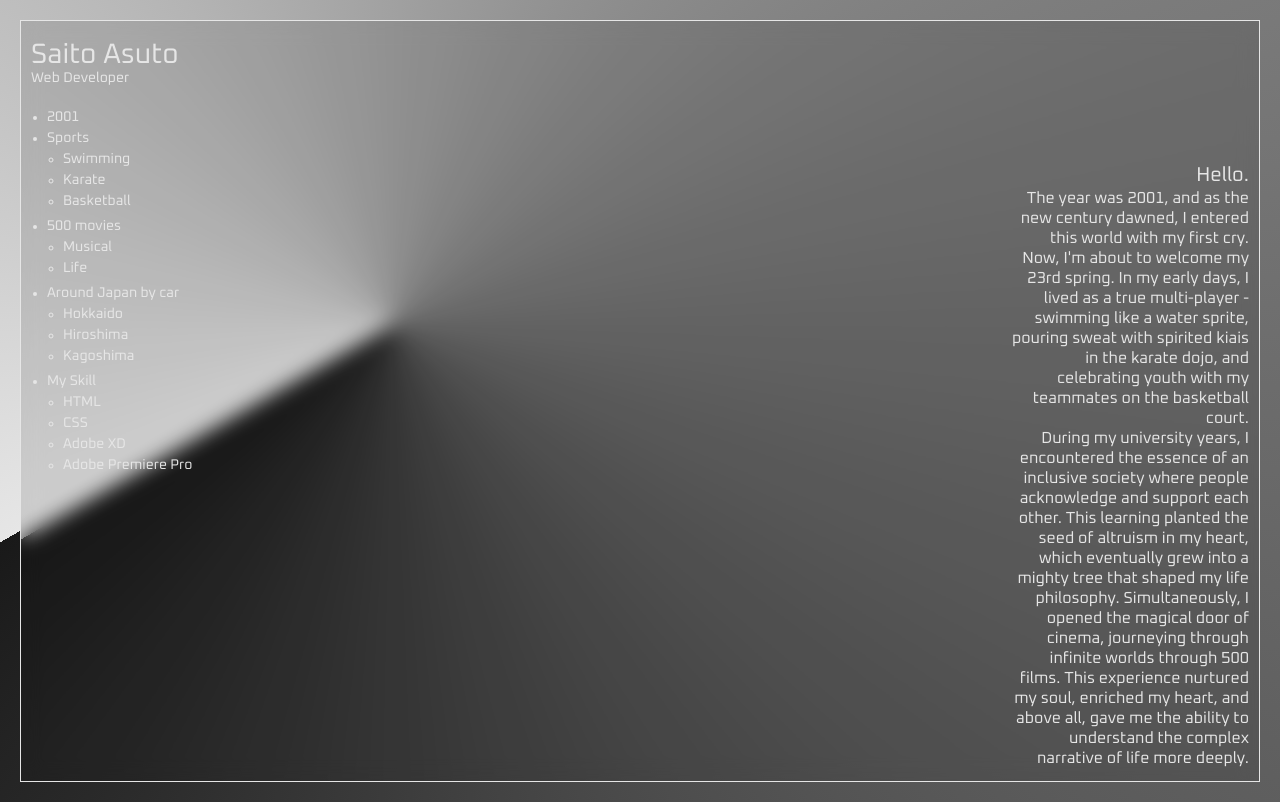
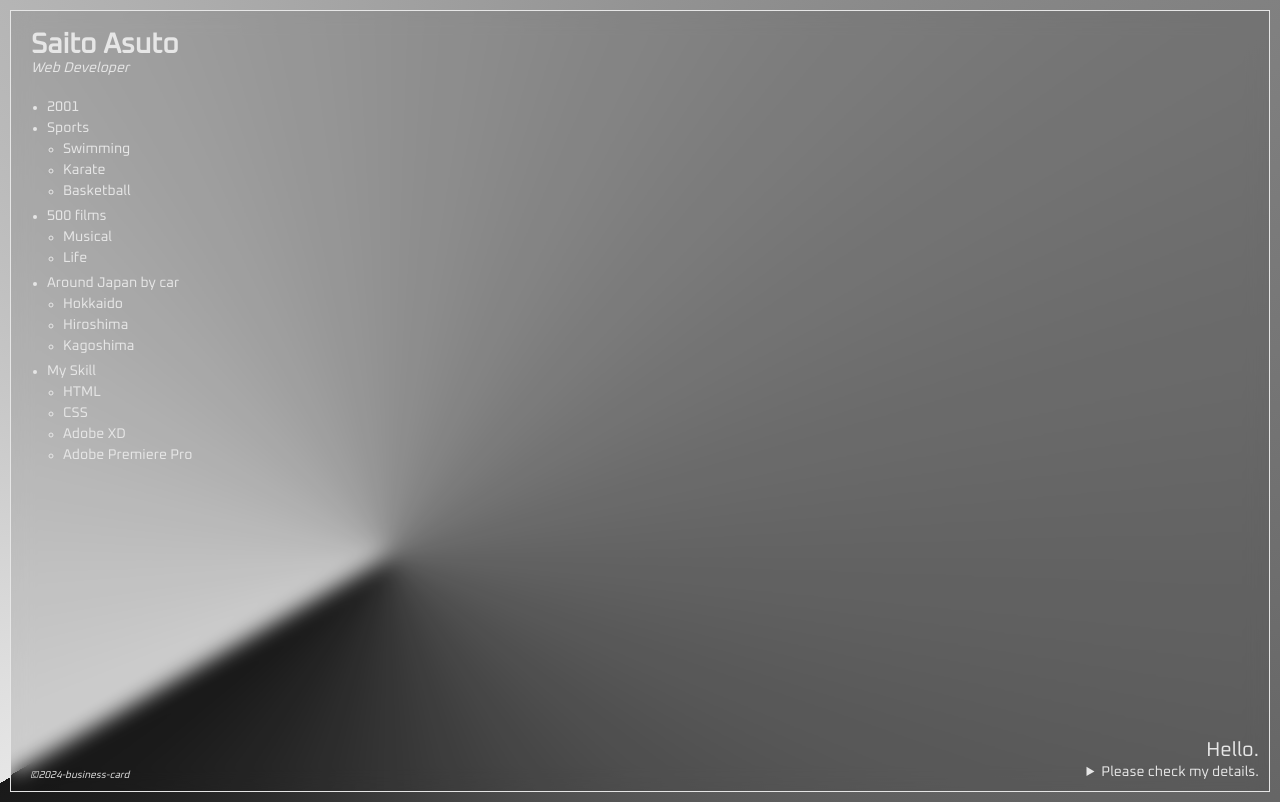
Before and after one commit to AMONSsut/my-business-card, a plain HTML site: page index.html in a window 1280 px wide. Drawn offline with Linux system fonts and the light colour scheme.

Commit message:
Add files via upload
CSS見た目調整

```diff
--- a/css/style.css
+++ b/css/style.css
@@ -22,18 +22,18 @@ html {
 }
 body {
     position: relative;
-    padding: 2rem;
-    background: conic-gradient(from 240deg at 30% 40%, var(--bg-color-white), var(--bg-color-true-black));
+    padding: 1rem;
+    background: conic-gradient(from 240deg at 30% 70%, var(--bg-color-white), var(--bg-color-true-black));
 }
 main {
     display: flex;
-    height: calc(100dvh - 4rem);
-    background: conic-gradient(from 240deg at 30% 40%, var(--bg-color-white), var(--bg-color-true-black));
+    height: calc(100dvh - 2rem);
+    background: conic-gradient(from 240deg at 30% 70%, var(--bg-color-white), var(--bg-color-true-black));
     border: 1px solid var(--bg-color-white);
 }
 .white_cover {
     position: relative;
-    padding: 2rem 1rem 1rem 1rem;
+    padding: 2rem 1rem 1rem 2rem;
     flex: 1;
     background-color: rgba(0, 0, 0, 0.1);
     backdrop-filter: blur(10px);
@@ -43,10 +43,12 @@ main {
     > hgroup {
         > h1 {
             font-size: 2.8rem;
+            font-weight: 700;
             line-height: 1;
         }
         > p {
             font-size: 1.4rem;
+            font-style: italic;
         }
     }
     > ul {
@@ -67,7 +69,6 @@ main {
     right: 1rem;
     width: 50%;
     max-width: 240px;
-    height: 80%;
     text-align: right;
     overflow-y: scroll;
     &::-webkit-scrollbar {
@@ -76,7 +77,26 @@ main {
     > h2 {
         font-size: 2rem;
     }
-    > p {
+    > details {
         font-size: 1.6rem;
+        cursor: pointer;
+        &[open] {
+            height: calc(100vh - (7rem + 72px));
+            > summary {
+                text-decoration: line-through;
+            }
+        }
+        > summary {
+            font-size: 1.4rem;
+        }
+        > p > strong {
+            font-weight: 700;
+        }
     }
 }
+footer {
+    font-style: italic;
+    position: absolute;
+    left: 3rem;
+    bottom: 2rem;
+}
--- a/index.html
+++ b/index.html
@@ -36,7 +36,7 @@
                 <li>Basketball</li>
             </ul>
             </li>
-            <li>500 movies
+            <li>500 films
             <ul>
                 <li>Musical</li>
                 <li>Life</li>
@@ -60,13 +60,16 @@
     </div>
     <div class="my-description">
         <h2>Hello.</h2>
-        <p>The year was 2001, and as the new century dawned, I entered this world with my first cry. Now, I'm about to welcome my 23rd spring. In my early days, I lived as a true multi-player - swimming like a water sprite, pouring sweat with spirited kiais in the karate dojo, and celebrating youth with my teammates on the basketball court.</p>
-        <p>During my university years, I encountered the essence of an inclusive society where people acknowledge and support each other. This learning planted the seed of altruism in my heart, which eventually grew into a mighty tree that shaped my life philosophy. Simultaneously, I opened the magical door of cinema, journeying through infinite worlds through 500 films. This experience nurtured my soul, enriched my heart, and above all, gave me the ability to understand the complex narrative of life more deeply.</p>
-        <p>In February 2024, I embarked on my life's greatest adventure. Together with my beloved girlfriend, we drove across the Japanese archipelago, carrying our dreams in our cherished car. My heart was captured by Hokkaido's endless landscapes, my soul was stirred by Hiroshima's prayers for peace, and I was enchanted by Kagoshima's magnificent nature. Each of these places left an indelible mark on my heart. Like scenes from a movie, beautiful landscapes and heartwarming encounters colored our journey.</p>
-        <p>And now, a new chapter has begun as a web developer. My days are spent wrestling with code at work and dedicating my evenings to self-improvement with technical books in hand. As I navigate the vast seas of HTML and CSS and race across the wilderness of JavaScript, I see reflections of my younger self who once devoted everything to swimming, karate, and basketball. The creativity learned from movies, the perseverance cultivated through sports, and the spirit of coexistence that sprouted in university - all these have become the foundation supporting my passion for web development. In this endless digital world, I continue to surge forward today, tomorrow, and beyond, sailing with the wind of passion in my sails.</p>
+        <details>
+        <summary>Please check my details.</summary>
+        <p>The year was <strong>2001</strong>, and as the new century dawned, I entered this world with my first cry. Now, I'm about to welcome my 23rd spring. In my early days, I lived as a true multi-player - <strong>swimming</strong> like a water sprite, pouring sweat with spirited kiais in the <strong>karate</strong> dojo, and celebrating youth with my teammates on the <strong>basketball</strong> court.</p>
+        <p>During my university years, I encountered the essence of an inclusive society where people acknowledge and support each other. This learning planted the seed of altruism in my heart, which eventually grew into a mighty tree that shaped my life philosophy. Simultaneously, I opened the magical door of cinema, journeying through infinite worlds through <strong>500 films</strong>. This experience nurtured my soul, enriched my heart, and above all, gave me the ability to understand the complex narrative of life more deeply.</p>
+        <p>In February 2024, I embarked on my life's greatest adventure. Together with my beloved girlfriend, we drove across the Japanese archipelago, carrying our dreams in our cherished car. My heart was captured by <strong>Hokkaido</strong>'s endless landscapes, my soul was stirred by <strong>Hiroshima</strong>'s prayers for peace, and I was enchanted by <strong>Kagoshima</strong>'s magnificent nature. Each of these places left an indelible mark on my heart. Like scenes from a movie, beautiful landscapes and heartwarming encounters colored our journey.</p>
+        <p>And now, a new chapter has begun as a web developer. My days are spent wrestling with code at work and dedicating my evenings to self-improvement with technical books in hand. As I navigate the vast seas of <strong>HTML</strong> and <strong>CSS</strong> and race across the wilderness of JavaScript, I see reflections of my younger self who once devoted everything to swimming, karate, and basketball. The creativity learned from movies, the perseverance cultivated through sports, and the spirit of coexistence that sprouted in university - all these have become the foundation supporting my passion for web development. In this endless digital world, I continue to surge forward today, tomorrow, and beyond, sailing with the wind of passion in my sails.</p>
+            </details>
     </div>
 </article>
 </main>
-<footer></footer>
+<footer>©2024-business-card</footer>
 </body>
 </html>
```
